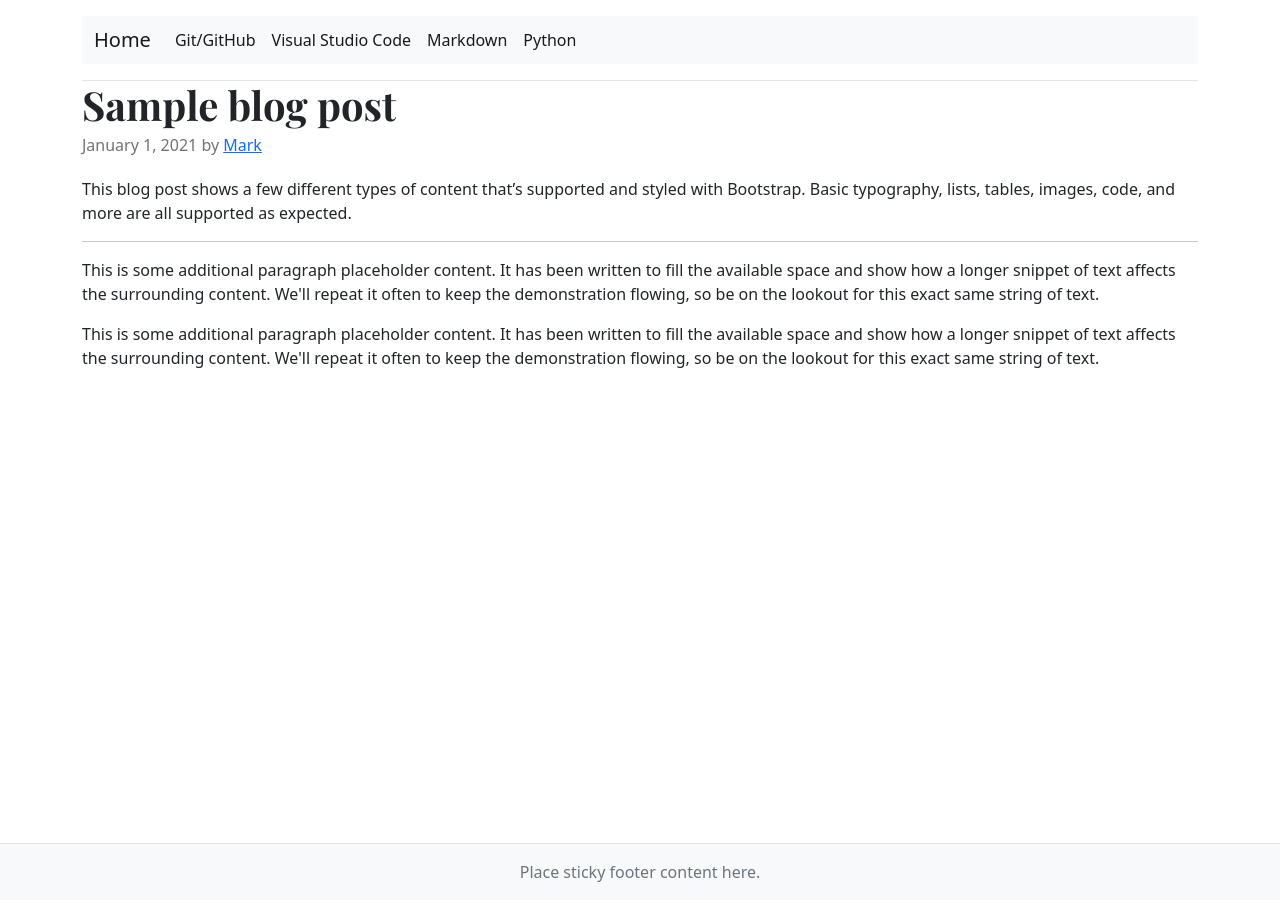
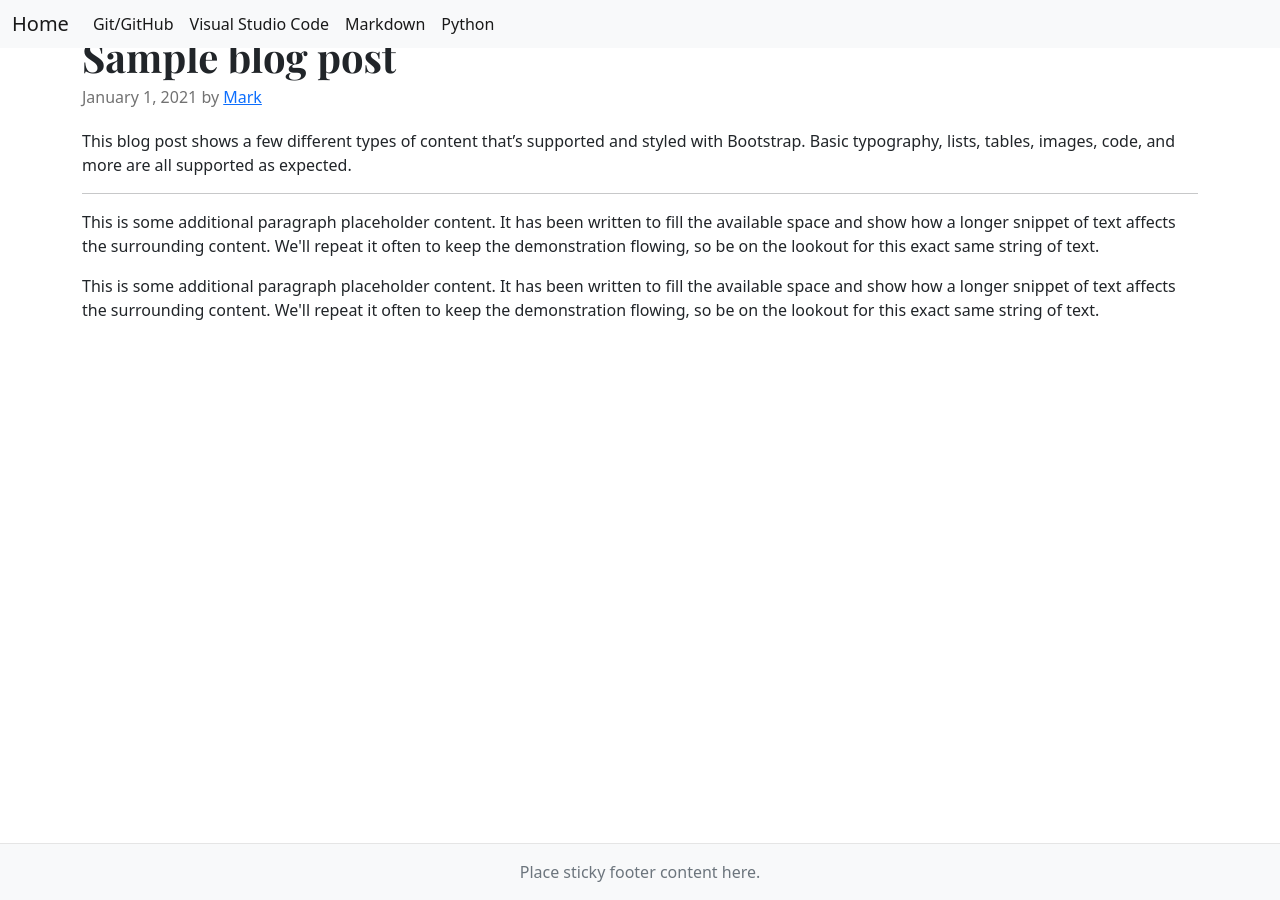
Before and after one commit to ConradoAlmeida/cheatsheets, a Jekyll site: the page built from index.html, in a window 1280 px wide. Built offline with Jekyll 4.4.1, drawn with Linux system fonts in a browser that asks for light colours.

Commit message:
Update default.html

```diff
--- a/_layouts/default.html
+++ b/_layouts/default.html
@@ -29,7 +29,7 @@
 
   <header class="blog-header py-3">
 
-         <nav class="navbar navbar-expand-lg navbar-light bg-light fixed">
+         <nav class="navbar navbar-expand-lg navbar-light bg-light fixed-top">
   <div class="container-fluid">
     <a class="navbar-brand" href="index.html">Home</a>
     <button class="navbar-toggler" type="button" data-bs-toggle="collapse" data-bs-target="#navbarNav" aria-controls="navbarNav" aria-expanded="false" aria-label="Toggle navigation">
@@ -59,7 +59,7 @@
   </header>
 </div>
 
-<main class="container">
+<main class="container flex-shrink-0">
   <div class="row g-5">
 
         {{ content }}
```
